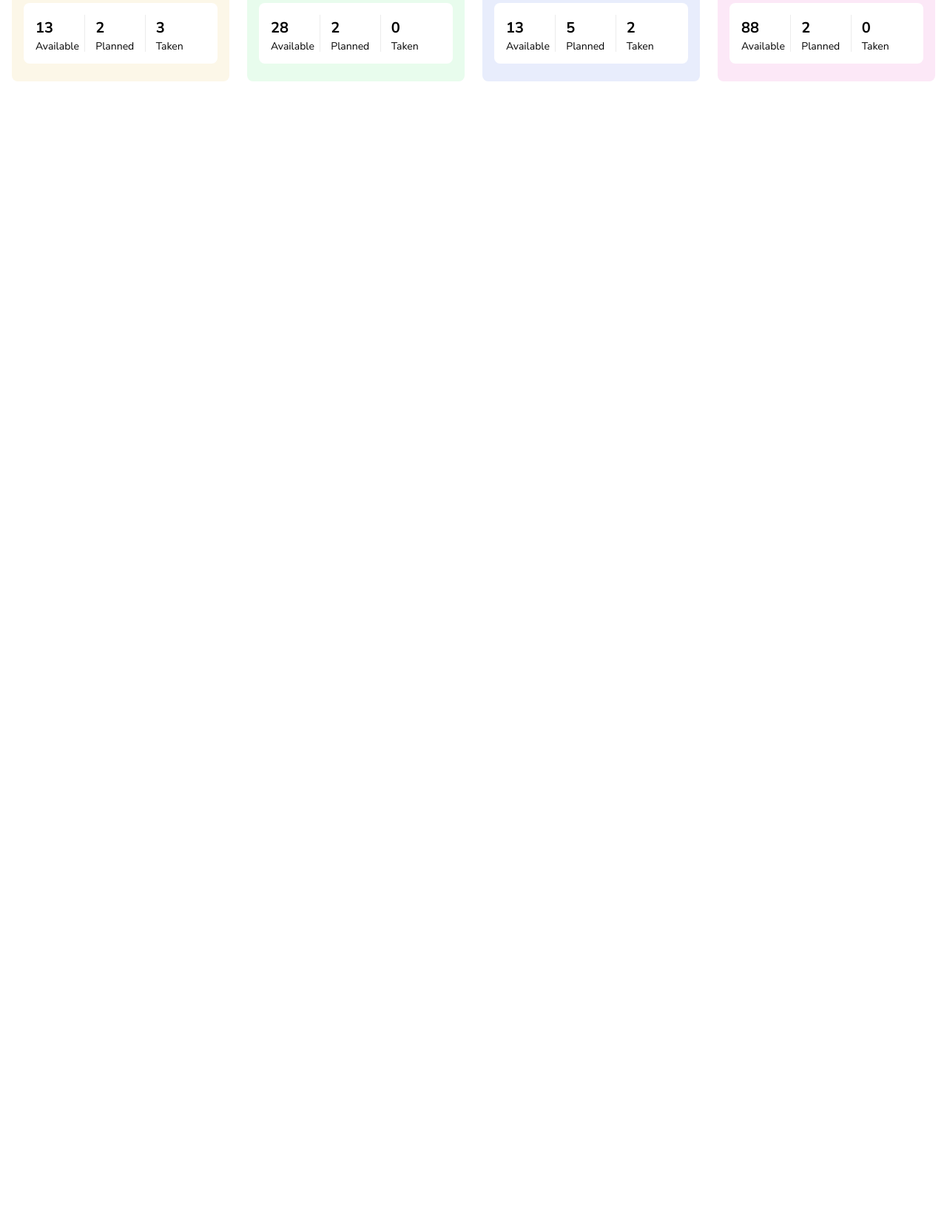
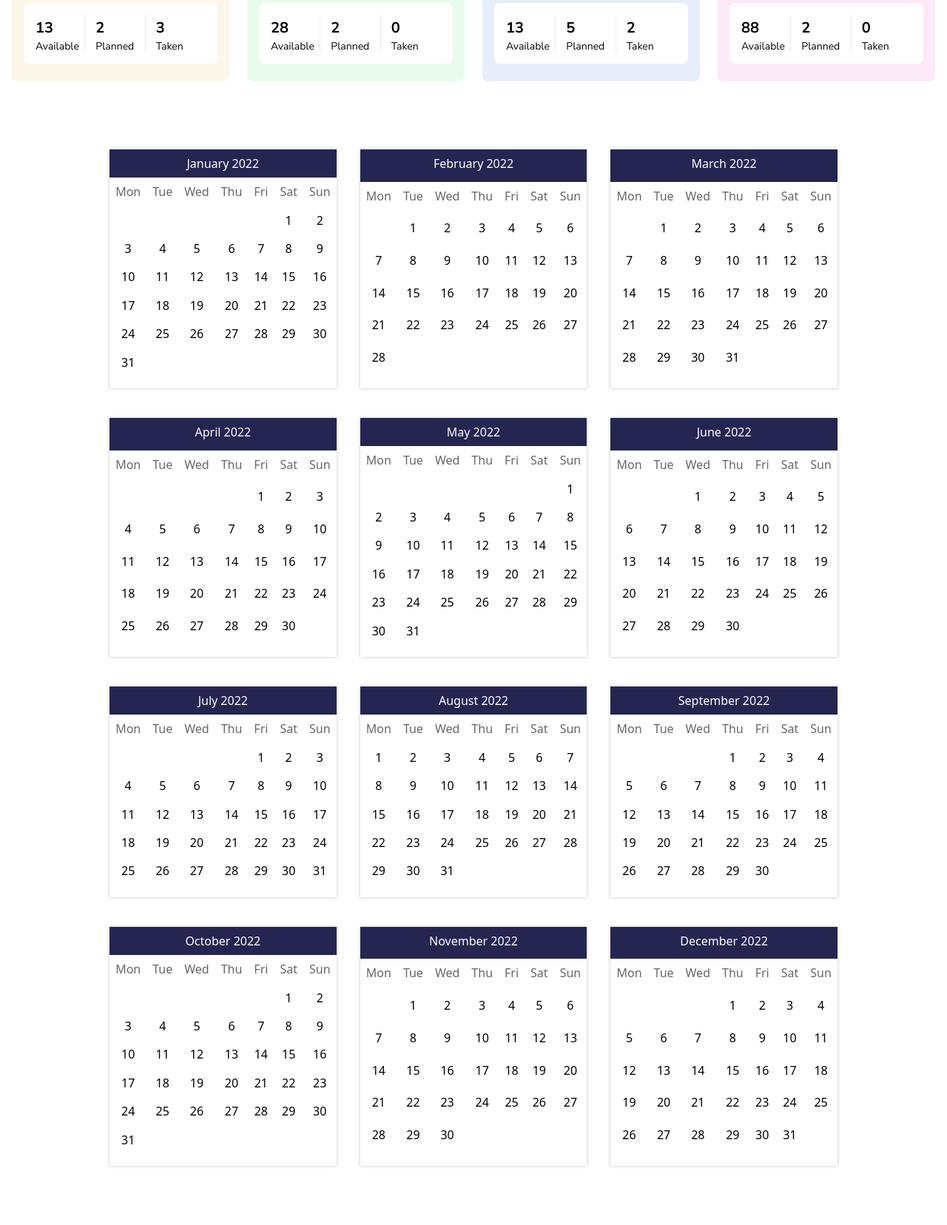
Before and after one commit to masayaShinoda/masaya_employee_system, a Django app: page / in a window 1280 px wide. Shown: the part 495-2151 px from the top of the page at 74% size. Before the commit the page ends 605 px from the top, so only its background shows below. Run offline with Django 4.2, Linux system fonts and the light colour scheme; a user stored in the database is signed in; data comes from the database, SQL or seed files in the repository; both versions use the stored data as it was after the commit.

Commit message:
got static calendar working

```diff
--- a/employee_system/static/employee_system/css/index.css
+++ b/employee_system/static/employee_system/css/index.css
@@ -317,21 +317,50 @@
 .section_calendars {
     display: grid;
     grid-template-columns: repeat(3, 1fr);
+    /* grid-template-rows: auto; */
     width: 100%;
-    max-width: 100%;
-    margin: 3.25rem 0 2.5rem 0;
+    /* max-width: 100%; */
+    max-width: 64em;
+    gap: 2.5rem 1.5rem;
+    margin: 3.25rem auto 2.5rem auto;
+    padding: 2.5rem 1rem;
 }
 .section_calendars .calendar {
     width: 100%;
+    /* outline: 1px solid red; */
 
-    /* outline: 1px solid red; */
     display: flex;
     flex-direction: column;
     justify-content: flex-start;
     align-items: center;
 }
-.section_calendars .calendar .columns {
-    display: grid;
-    grid-template-columns: repeat(7, 1rem);
-    grid-template-rows: repeat(7, 1rem);
+.section_calendars .calendar table {
+    min-height: 100%;
+    box-shadow: 0 0 .25rem rgba(0,0,0,.25);
 }
+.section_calendars .calendar table * {
+    /* font-family: var(--font_primary); */
+    font-family: system-ui, -apple-system, BlinkMacSystemFont, 'Segoe UI', Roboto, Oxygen, Ubuntu, Cantarell, 'Open Sans', 'Helvetica Neue', sans-serif;
+    font-size: 1rem;
+    padding: .5rem;
+    line-height: 1.4;
+    text-align: center;
+}
+.section_calendars .calendar table tr:last-of-type {
+    border-bottom: 1rem solid rgba(0,0,0,0);
+}
+.section_calendars .calendar th.month {
+    /* background-color: var(--clr_grey_shade_e); */
+    background-color: var(--clr_primary);
+    color: #fff;
+    padding: .5rem 1rem;
+}
+.section_calendars .calendar th.mon,
+.section_calendars .calendar th.tue,
+.section_calendars .calendar th.wed,
+.section_calendars .calendar th.thu,
+.section_calendars .calendar th.fri,
+.section_calendars .calendar th.sat,
+.section_calendars .calendar th.sun {
+    color: var(--clr_grey_shade_b)
+}
--- a/employee_system/templates/employee_system/index.html
+++ b/employee_system/templates/employee_system/index.html
@@ -44,6 +44,31 @@
             <p>Please try again or contact technology department.</p>
         </span>
         {% endif %}
+    </section>
+    <section class="section_calendars">
+        {% comment %} {% for month in data.calendars %}
+            <div class="calendar">
+                {{ month | safe }}
+            </div>
+        {% endfor %} {% endcomment %}
+        {% if data.months_calendar_this_year %}
+            {% for month in data.months_calendar_this_year %}
+                <div class="calendar">
+                    {{ month | safe }}
+                </div>
+            {% endfor %}
+
+        {% endif %}
+
+        {% comment %} <div class="calendar">
+            <h5>Last Month</h5>
+        </div>
+        <div class="calendar">
+            <h5>This Month</h5>
+        </div>
+        <div class="calendar">
+            <h5>Next Month</h5>
+        </div> {% endcomment %}
     </section>
 </main>
 {% else %}
--- a/employee_system/views.py
+++ b/employee_system/views.py
@@ -5,6 +5,10 @@ from django.urls import reverse
 from .models import LeaveBalance
 
 from django.core import serializers
+
+from datetime import date
+import calendar
+
 
 # Create your views here.
 def index(request):
@@ -14,6 +18,19 @@ def index(request):
         except LeaveBalance.DoesNotExist:
             leave_balance = None
 
+        this_month = date.today().month
+        this_year = date.today().year
+
+        html_calendar = calendar.HTMLCalendar()
+
+        calendar_this_month = html_calendar.formatmonth(this_year, this_month)
+
+        months_calendar_this_year = []
+
+        for month in range(1,13):
+            months_calendar_this_year.append(html_calendar.formatmonth(this_year, month))
+
+
         context = {
             'metadata': {
                 'author': 'Masaya Shida',
@@ -21,6 +38,9 @@ def index(request):
             },
             'data': {
                 'leave_balance': leave_balance,
+                'months_calendar_this_year': months_calendar_this_year,
+                # 'calendar_this_month': calendar_this_month,
+                # 'calendar': html_calendar.formatmonth(this_year, this_month),
             },
             'misc': {
             },
```
Also changed, not shown: db.sqlite3.
